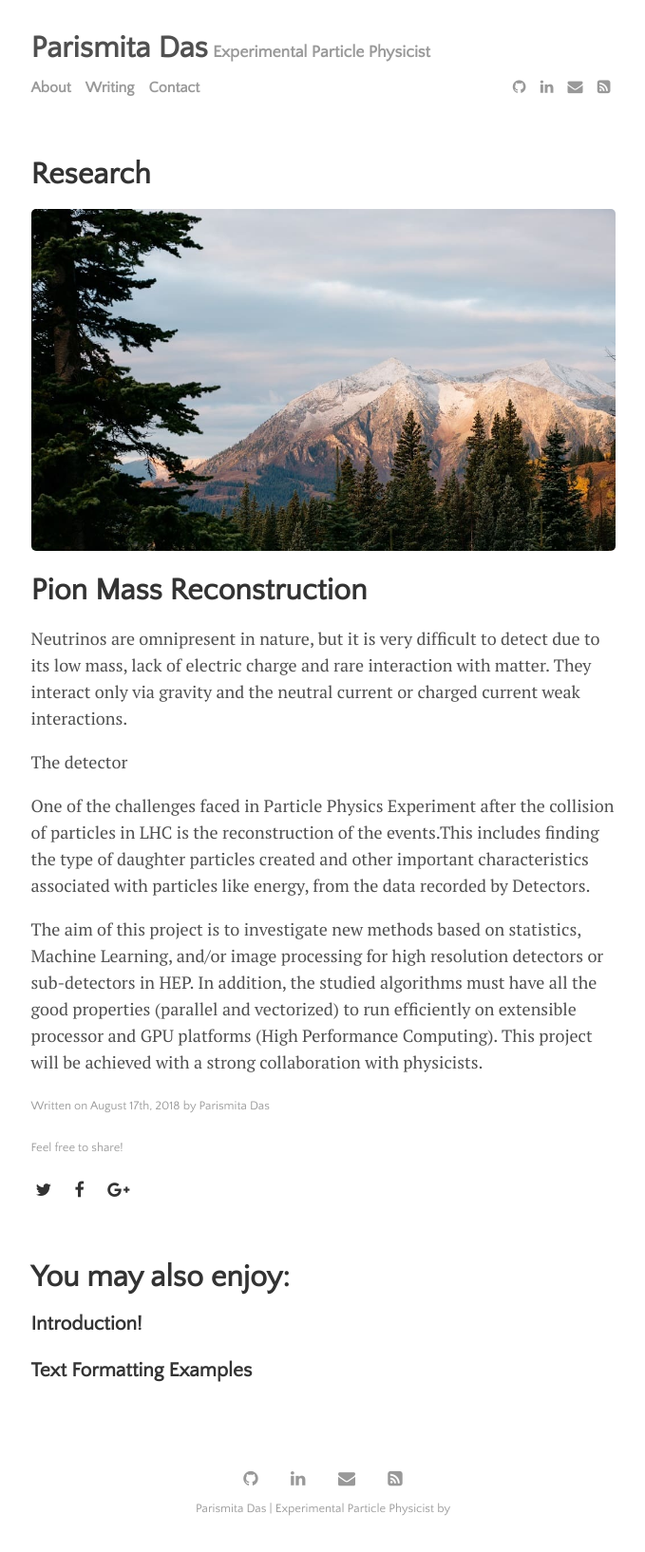
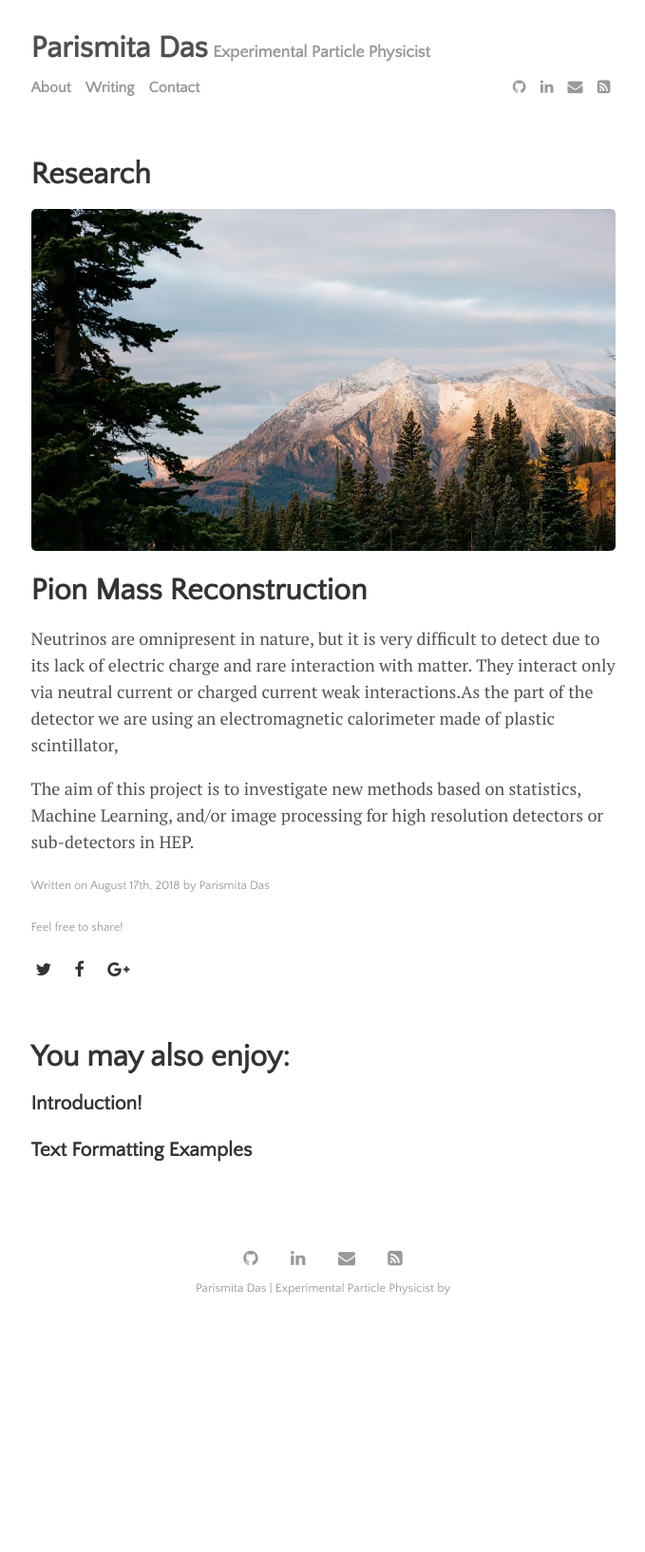
Before and after one commit to parismita/parismita.github.io, a Jekyll site: the page built from _posts/2018-8-17-Research.md, in a window 1280 px wide. Shown: the whole page at 95% size, without its empty margins (300-979 px from the left). Built offline with Jekyll 4.4.1, drawn with Linux system fonts in a browser that asks for light colours; after the commit the page ends 1402 px from its top, so only the background shows below that.

Commit message:
Update 2018-8-17-Research.md

```diff
--- a/_posts/2018-8-17-Research.md
+++ b/_posts/2018-8-17-Research.md
@@ -9,11 +9,7 @@ image: forest.jpg
 
 # Pion Mass Reconstruction
 
-Neutrinos are omnipresent in nature, but it is very difficult to detect due to its low mass, lack of electric charge and rare interaction with matter. They interact only via gravity and the neutral current or charged current weak interactions.
-
-The detector
+Neutrinos are omnipresent in nature, but it is very difficult to detect due to its lack of electric charge and rare interaction with matter. They interact only via neutral current or charged current weak interactions.As the part of the  detector we are using an electromagnetic calorimeter made of plastic scintillator,
 
 
-One of the challenges faced in Particle Physics Experiment after the collision of particles in LHC is the reconstruction of the events.This includes finding the type of daughter particles created and other important characteristics associated with particles like energy, from the data recorded by Detectors.
-
-The aim of this project is to investigate new methods based on statistics, Machine Learning, and/or image processing for high resolution detectors or sub-detectors in HEP. In addition, the studied algorithms must have all the good properties (parallel and vectorized) to run efficiently on extensible processor and GPU platforms (High Performance Computing). This project will be achieved with a strong collaboration with physicists.
+The aim of this project is to investigate new methods based on statistics, Machine Learning, and/or image processing for high resolution detectors or sub-detectors in HEP.
```
